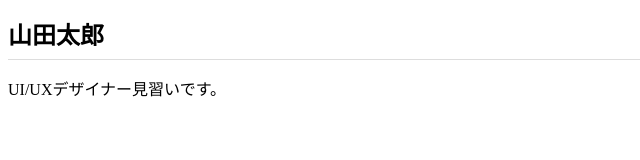
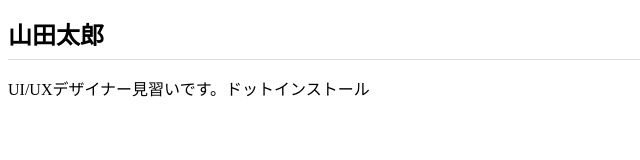
Before and after one commit to dlorqw/dlorqw.github.io, a plain HTML site: page index.html in a window 1280 px wide. Shown: the whole page, without its empty margins (0-640 px from the left). Drawn offline with Linux system fonts and the light colour scheme.

Commit message:
Add files via upload

```diff
--- a/index.html
+++ b/index.html
@@ -7,6 +7,6 @@
 </head>
 <body>
   <h1>山田太郎</h1>
-  <p>UI/UXデザイナー見習いです。</p>
+  <p>UI/UXデザイナー見習いです。ドットインストール</p>
 </body>
 </html>
```
